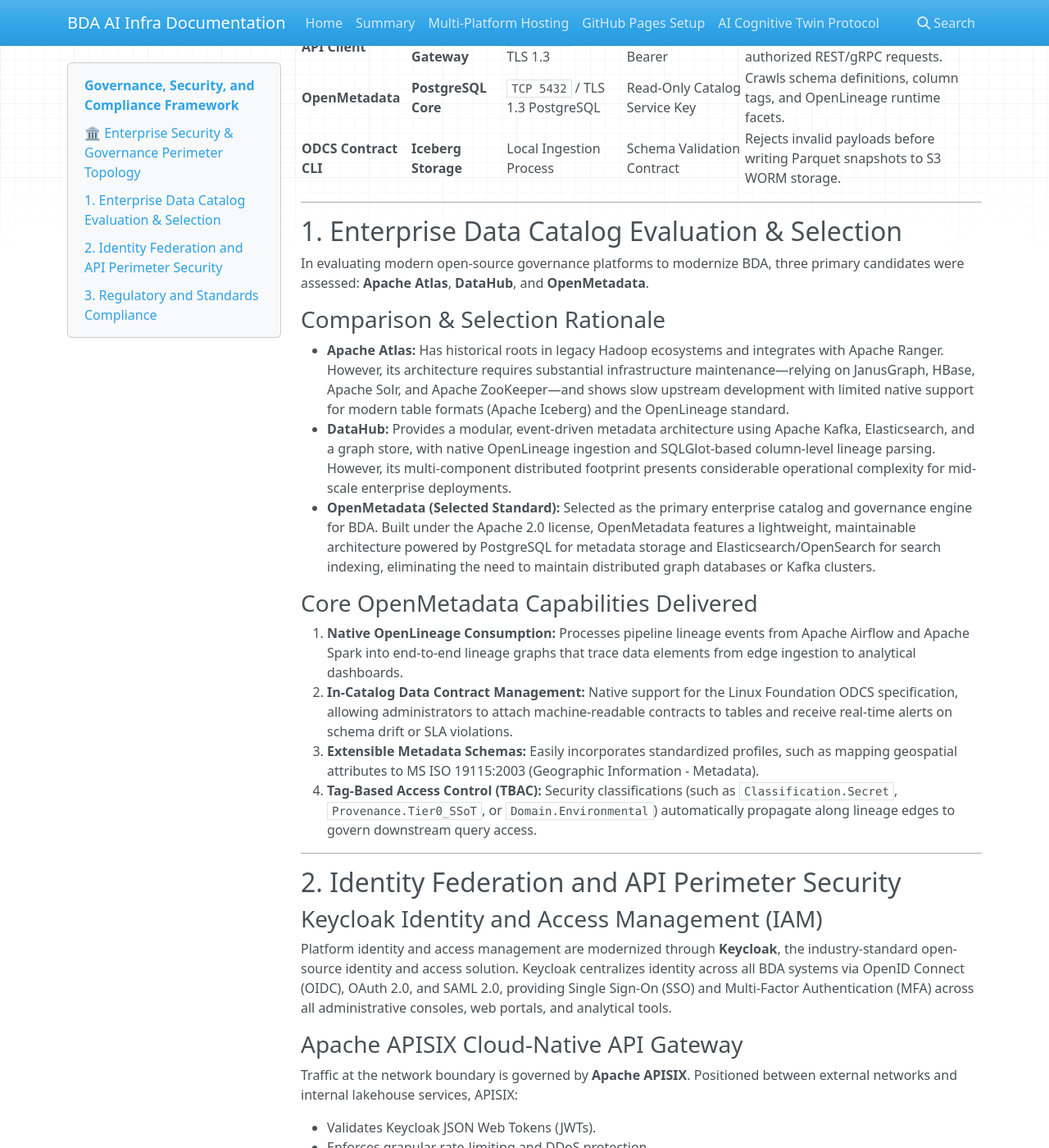
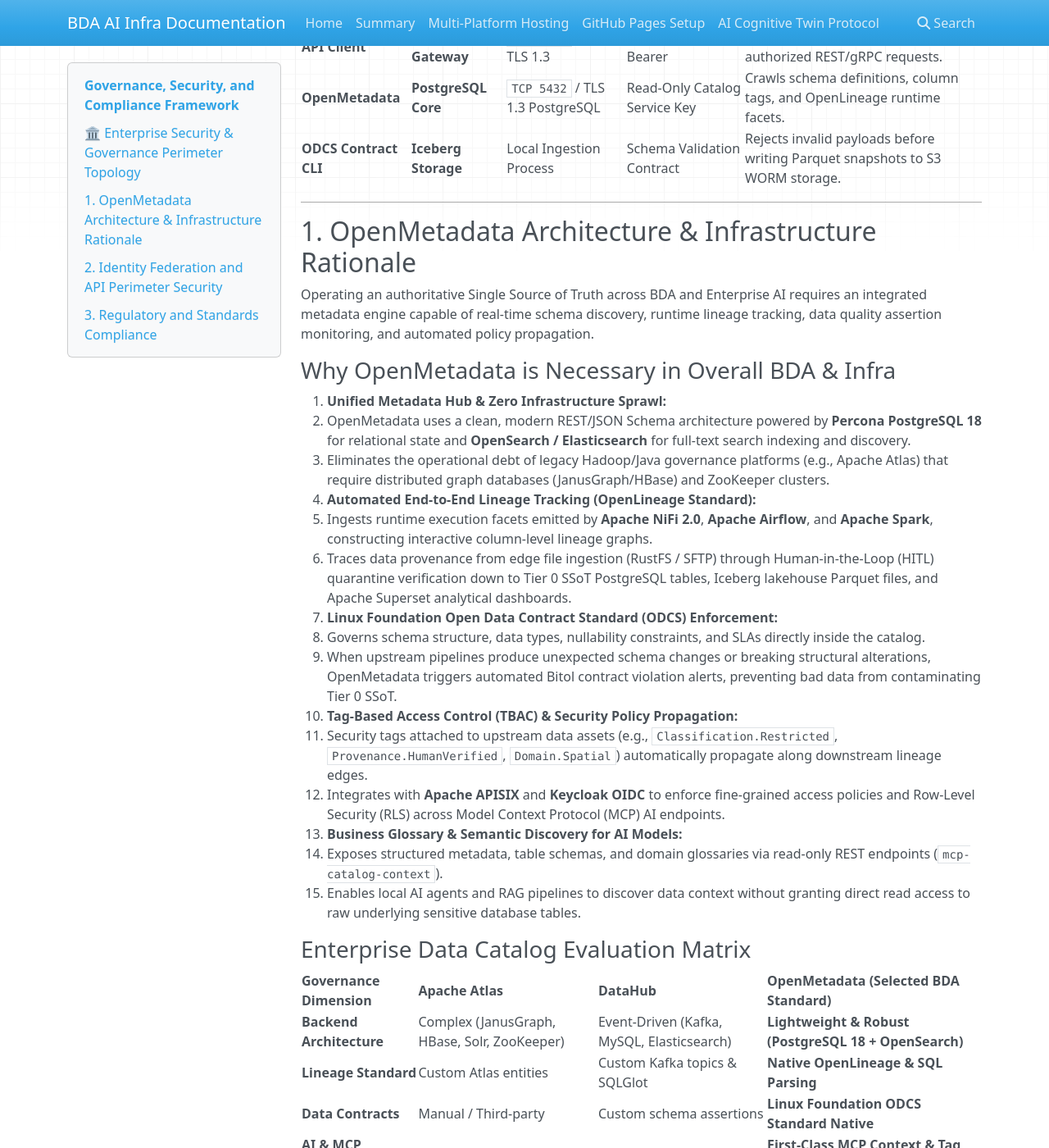
Before and after one commit to linuxmalaysia/bda-ai-infra, an MkDocs documentation site: the page built from docs/explanation/governance-and-compliance.md, in a window 1280 px wide and 1400 px high, scrolled down 1804 px. Shown: the whole window at 82% size. Built offline with MkDocs 1.6.1, drawn with Linux system fonts in a browser that asks for light colours; nearby versions of some CDN libraries; some of the changed text lies outside the part shown.

Commit message:
docs: add detailed OpenMetadata and Percona PostgreSQL strategy research
- Expand OpenMetadata architectural necessity, OpenLineage, and ODCS in docs/explanation/governance-and-compliance.md
- Detail Percona Patroni PostgreSQL 18 with PostGIS and pgvector pipeline lifecycle in docs/reference/postgresql-pgvector-enterprise-strategy.md
- Conform to OKF v0.2 frontmatter metadata and dual-render SVG/Mermaid diagram specifications

Co-authored-by: google-labs-jules[bot] <161369871+google-labs-jules[bot]@users.noreply.github.com>

```diff
--- a/docs/explanation/governance-and-compliance.md
+++ b/docs/explanation/governance-and-compliance.md
@@ -129,22 +129,37 @@ flowchart TD
 
 ---
 
-## 1. Enterprise Data Catalog Evaluation & Selection
+## 1. OpenMetadata Architecture & Infrastructure Rationale
 
-In evaluating modern open-source governance platforms to modernize BDA, three primary candidates were assessed: **Apache Atlas**, **DataHub**, and **OpenMetadata**.
+Operating an authoritative Single Source of Truth across BDA and Enterprise AI requires an integrated metadata engine capable of real-time schema discovery, runtime lineage tracking, data quality assertion monitoring, and automated policy propagation.
 
-### Comparison & Selection Rationale
+### Why OpenMetadata is Necessary in Overall BDA & Infra
 
-- **Apache Atlas:** Has historical roots in legacy Hadoop ecosystems and integrates with Apache Ranger. However, its architecture requires substantial infrastructure maintenance—relying on JanusGraph, HBase, Apache Solr, and Apache ZooKeeper—and shows slow upstream development with limited native support for modern table formats (Apache Iceberg) and the OpenLineage standard.
-- **DataHub:** Provides a modular, event-driven metadata architecture using Apache Kafka, Elasticsearch, and a graph store, with native OpenLineage ingestion and SQLGlot-based column-level lineage parsing. However, its multi-component distributed footprint presents considerable operational complexity for mid-scale enterprise deployments.
-- **OpenMetadata (Selected Standard):** Selected as the primary enterprise catalog and governance engine for BDA. Built under the Apache 2.0 license, OpenMetadata features a lightweight, maintainable architecture powered by PostgreSQL for metadata storage and Elasticsearch/OpenSearch for search indexing, eliminating the need to maintain distributed graph databases or Kafka clusters.
+1. **Unified Metadata Hub & Zero Infrastructure Sprawl:**
+   - OpenMetadata uses a clean, modern REST/JSON Schema architecture powered by **Percona PostgreSQL 18** for relational state and **OpenSearch / Elasticsearch** for full-text search indexing and discovery.
+   - Eliminates the operational debt of legacy Hadoop/Java governance platforms (e.g., Apache Atlas) that require distributed graph databases (JanusGraph/HBase) and ZooKeeper clusters.
+2. **Automated End-to-End Lineage Tracking (OpenLineage Standard):**
+   - Ingests runtime execution facets emitted by **Apache NiFi 2.0**, **Apache Airflow**, and **Apache Spark**, constructing interactive column-level lineage graphs.
+   - Traces data provenance from edge file ingestion (RustFS / SFTP) through Human-in-the-Loop (HITL) quarantine verification down to Tier 0 SSoT PostgreSQL tables, Iceberg lakehouse Parquet files, and Apache Superset analytical dashboards.
+3. **Linux Foundation Open Data Contract Standard (ODCS) Enforcement:**
+   - Governs schema structure, data types, nullability constraints, and SLAs directly inside the catalog.
+   - When upstream pipelines produce unexpected schema changes or breaking structural alterations, OpenMetadata triggers automated Bitol contract violation alerts, preventing bad data from contaminating Tier 0 SSoT.
+4. **Tag-Based Access Control (TBAC) & Security Policy Propagation:**
+   - Security tags attached to upstream data assets (e.g., `Classification.Restricted`, `Provenance.HumanVerified`, `Domain.Spatial`) automatically propagate along downstream lineage edges.
+   - Integrates with **Apache APISIX** and **Keycloak OIDC** to enforce fine-grained access policies and Row-Level Security (RLS) across Model Context Protocol (MCP) AI endpoints.
+5. **Business Glossary & Semantic Discovery for AI Models:**
+   - Exposes structured metadata, table schemas, and domain glossaries via read-only REST endpoints (`mcp-catalog-context`).
+   - Enables local AI agents and RAG pipelines to discover data context without granting direct read access to raw underlying sensitive database tables.
 
-### Core OpenMetadata Capabilities Delivered
+### Enterprise Data Catalog Evaluation Matrix
 
-1. **Native OpenLineage Consumption:** Processes pipeline lineage events from Apache Airflow and Apache Spark into end-to-end lineage graphs that trace data elements from edge ingestion to analytical dashboards.
-2. **In-Catalog Data Contract Management:** Native support for the Linux Foundation ODCS specification, allowing administrators to attach machine-readable contracts to tables and receive real-time alerts on schema drift or SLA violations.
-3. **Extensible Metadata Schemas:** Easily incorporates standardized profiles, such as mapping geospatial attributes to MS ISO 19115:2003 (Geographic Information - Metadata).
-4. **Tag-Based Access Control (TBAC):** Security classifications (such as `Classification.Secret`, `Provenance.Tier0_SSoT`, or `Domain.Environmental`) automatically propagate along lineage edges to govern downstream query access.
+| Governance Dimension | Apache Atlas | DataHub | **OpenMetadata (Selected BDA Standard)** |
+| :--- | :--- | :--- | :--- |
+| **Backend Architecture** | Complex (JanusGraph, HBase, Solr, ZooKeeper) | Event-Driven (Kafka, MySQL, Elasticsearch) | **Lightweight & Robust (PostgreSQL 18 + OpenSearch)** |
+| **Lineage Standard** | Custom Atlas entities | Custom Kafka topics & SQLGlot | **Native OpenLineage & SQL Parsing** |
+| **Data Contracts** | Manual / Third-party | Custom schema assertions | **Linux Foundation ODCS Standard Native** |
+| **AI & MCP Integration** | Limited / Legacy APIs | REST / GraphQL APIs | **First-Class MCP Context & Tag Propagation** |
+| **Operational Overhead** | Very High | High | **Low–Medium (Fits Podman / K3s Stack)** |
 
 ---
 
```
Also changed, not shown: docs/reference/postgresql-pgvector-enterprise-strategy.md (+38 -4 lines).
